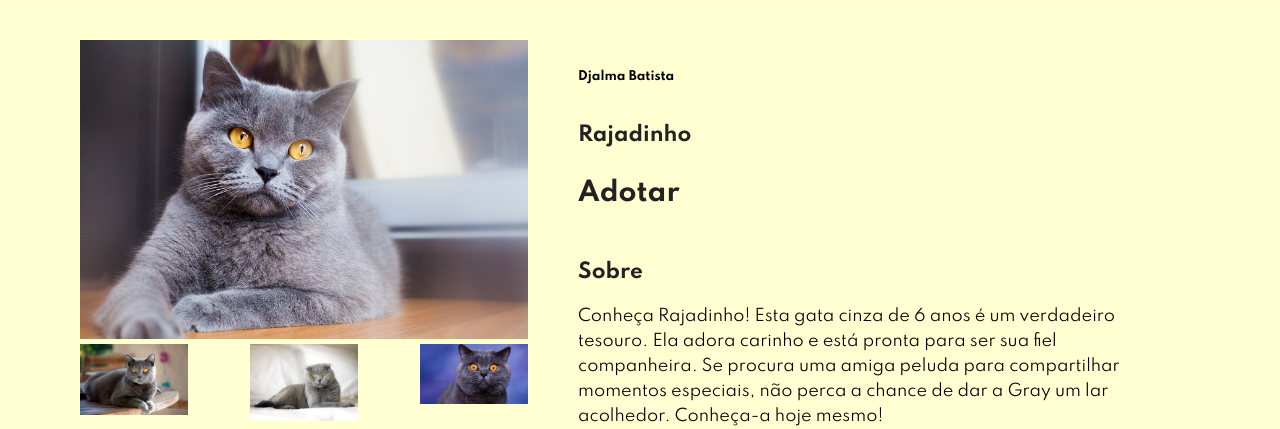
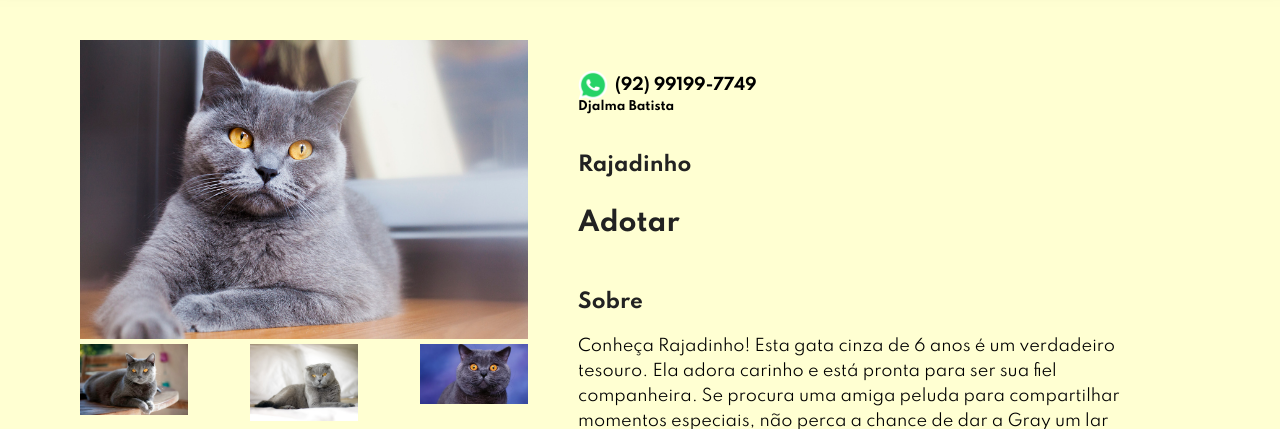
Before and after one commit to DevMarinh0/RealPetsHome, a PHP site: page /cat.html in a window 1280 px wide. Shown: the part 365-794 px from the top of the page. Run offline with PHP 8.4, Linux system fonts and the light colour scheme; some libraries are stand-ins or nearby versions.

Commit message:
adicionando o whatzapp do cliente

```diff
--- a/cat.css
+++ b/cat.css
@@ -26,6 +26,7 @@ h4 {
 h6 {
   font-weight: 700;
   font-size: 12px;
+
 }
 
 p {
@@ -41,6 +42,28 @@ p {
 body {
   width: 100%;
   background-color: #ffffd2;
+}
+.whatsapp a {
+  display: flex;
+  align-items: center;
+  text-decoration: none;
+  color: inherit; /* Mantém a cor padrão do texto */
+}
+
+.whatsapp img {
+  width: 30px; /* Ajuste o tamanho conforme necessário */
+  margin-right: 7px; /* Espaçamento entre a imagem e o número */
+}
+
+.whatsapp strong {
+  font-weight: bold;
+}
+
+.whatsapp a:hover,
+.whatsapp a:focus,
+.whatsapp a:active {
+  text-decoration: none; /* Remove sublinhado ao clicar */
+  color: inherit; /* Mantém a cor padrão ao clicar */
 }
 
 #header{
--- a/cat.html
+++ b/cat.html
@@ -42,6 +42,12 @@
             </div>
         </div>
         <div class="single-pro-details">
+          <div class="whatsapp">
+                <a href="https://api.whatsapp.com/send?phone=5592991997749" target="_blank">
+                    <img src="assets/wpp.png" alt="whatsapp" title="Abrir WhatsApp" id="wpp">
+                    <strong><span>(92) 99199-7749</span></strong>
+                </a>
+            </div>
             <h6>Djalma Batista</h6>
             <h4>Rajadinho</h4>
             <h2 >Adotar</h2>
--- a/dog.html
+++ b/dog.html
@@ -42,6 +42,12 @@
             </div>
         </div>
         <div class="single-pro-details">
+            <div class="whatsapp">
+                <a href="https://api.whatsapp.com/send?phone=5592991997749" target="_blank">
+                    <img src="assets/wpp.png" alt="whatsapp" title="Abrir WhatsApp" id="wpp">
+                    <strong><span>(92) 99199-7749</span></strong>
+                </a>
+            </div>
             <h6>Colônia Santo Antônio</h6>
             <h4>Osvaldo</h4>
             <h2>R$ 3.500</h2>
```
Also changed, not shown: dog.css (+23 -0 lines).
